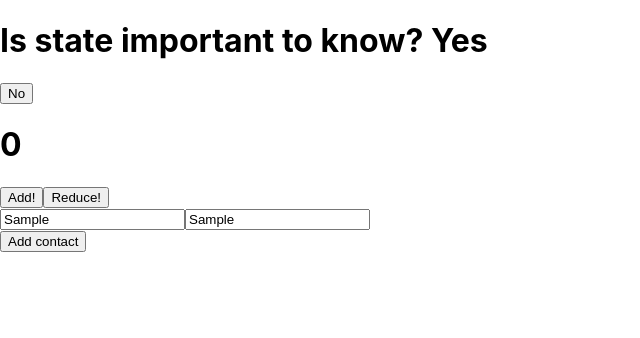
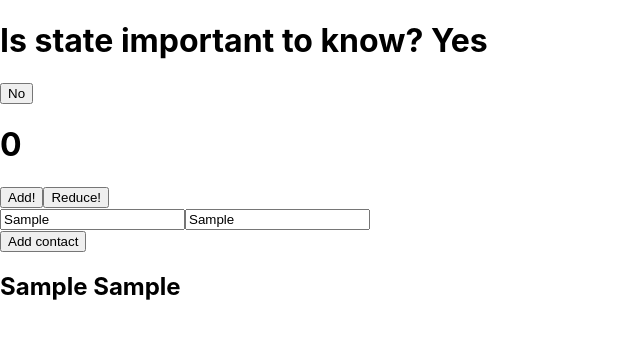
Before and after one commit to MattVegh/react-hooks, a React (Create React App) app: page / in a window 1280 px wide. Both pictures are taken after typing "Sample", "Sample" into the empty fields and a click on the button "Add contact". Shown: the top 338 px of the page, without its empty margins (0-640 px from the left). Built offline with nearby package versions, Linux system fonts and the light colour scheme.

Commit message:
contacts

```diff
--- a/src/AddressBook.js
+++ b/src/AddressBook.js
@@ -21,6 +21,8 @@ function AddressBook() {
         setContactsData(prevContacts => [...prevContacts, inputData])
     }
 
+    const contacts = contactsData.map(contact => <h2>{contact.firstName} {contact.lastName}</h2>)
+
     return (
         <>
             <form onSubmit={handleSubmit}>
@@ -39,7 +41,7 @@ function AddressBook() {
                 <br />
                 <button>Add contact</button>
             </form>
-            {/*{contacts}*/}
+            {contacts}
         </>
     )
 }
```
